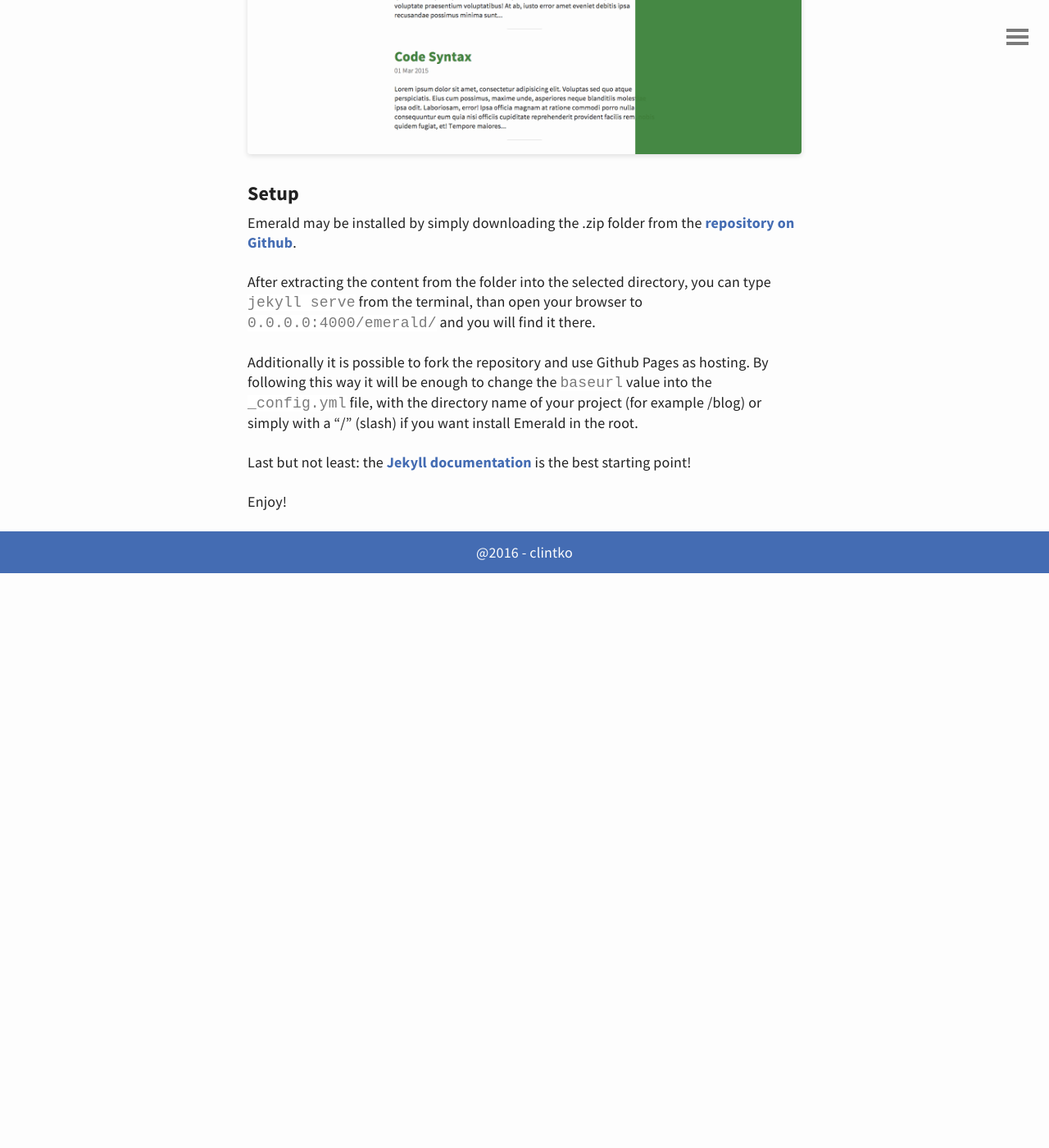
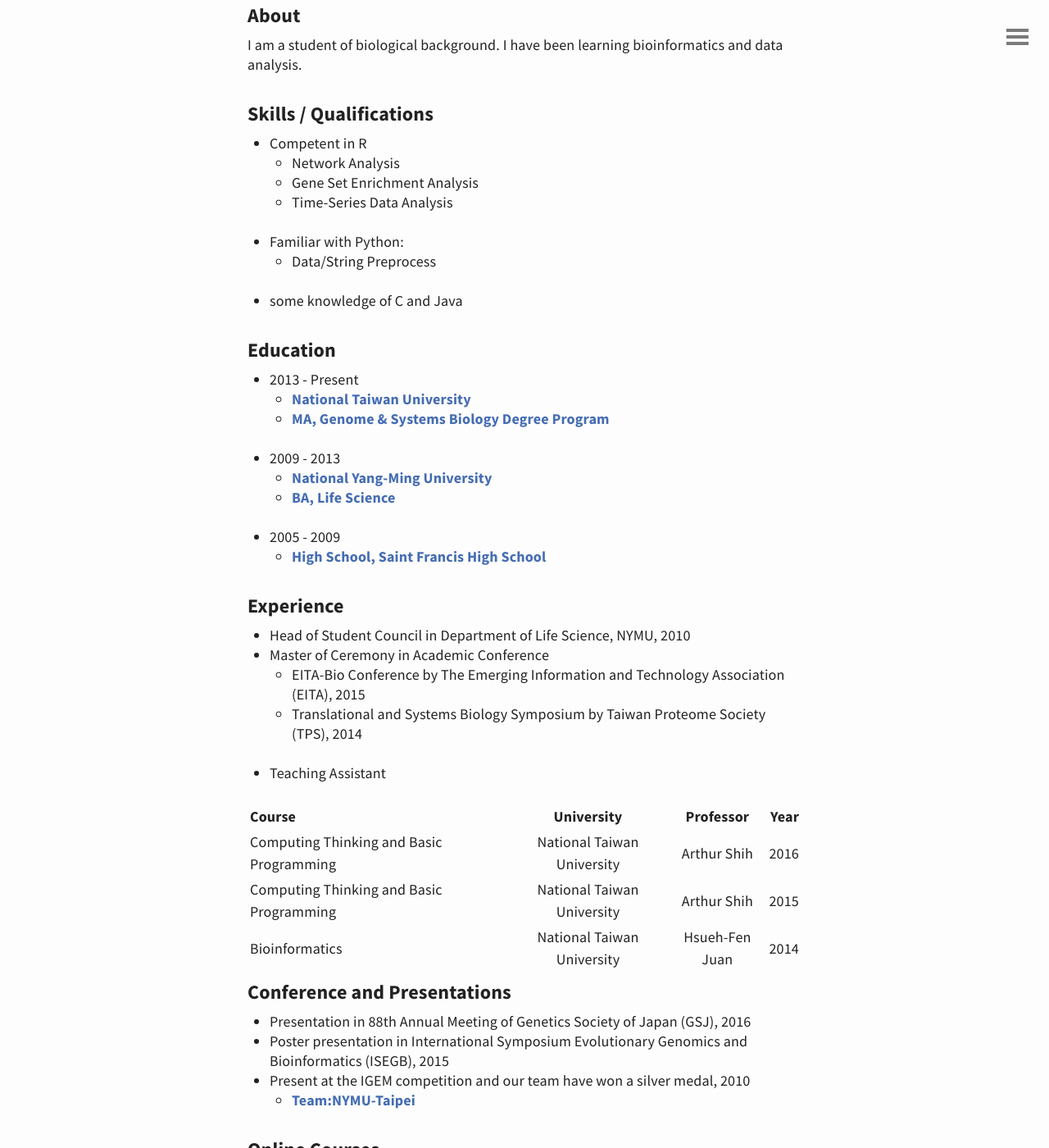
Before and after one commit to clintko/blogv2, a Jekyll site: the page built from about.md, in a window 1280 px wide and 1400 px high, scrolled down 834 px. Shown: the whole window at 82% size. Built offline with Jekyll 4.4.1, drawn with Linux system fonts in a browser that asks for light colours; before the commit the page ends 1533 px from its top, so only the background shows below that; some of the changed text lies outside the part shown.

Commit message:
upload my photo and about.md

```diff
--- a/about.md
+++ b/about.md
@@ -1,24 +1,93 @@
 ---
 layout: page
-title: About clintko/blogv2
+title: About Me
 ---
-## About
-This my second version of blog, forked from [KingFelix/emerald](https://github.com/KingFelix/emerald), which is a great start for making your own website.
+# Biography
 
-## About
-Emerald is a minimal theme created for Jekyll. The main purpose of Emerald is to provide a clear theme for those who want a blog ready to use, focused on the content and mobile-first.
+**Kuei-Yueh Ko (Clinton Ko)**
 
-For further details on Emerald, please visit the [repository on Github](https://github.com/KingFelix/emerald/).
+<img src="https://raw.githubusercontent.com/clintko/blog/gh-pages/img/clintko03_02.png" width="334" height="446" />
 
-![Emerald](img/Emerald01.png "Emerald")
+### About
+I am a student of biological background. I have been learning bioinformatics and data analysis.
 
-### Setup
-Emerald may be installed by simply downloading the .zip folder from the [repository on Github](https://github.com/KingFelix/emerald/archive/master.zip).
+### Skills / Qualifications
+- Competent in R
+	- Network Analysis
+	- Gene Set Enrichment Analysis
+	- Time-Series Data Analysis
+- Familiar with Python:
+	- Data/String Preprocess
+- some knowledge of C and Java
 
-After extracting the content from the folder into the selected directory, you can type ``jekyll serve`` from the terminal, than open your browser to ``0.0.0.0:4000/emerald/`` and you will find it there.
+### Education
+- 2013 - Present
+	- [National Taiwan University](http://www.ntu.edu.tw/)
+	- [MA, Genome & Systems Biology Degree Program](http://gsb.lifescience.ntu.edu.tw/)
+- 2009 - 2013
+	- [National Yang-Ming University](http://web.ym.edu.tw/bin/home.php)
+	- [BA, Life Science](http://dls.ym.edu.tw/)
+- 2005 - 2009
+	- [High School, Saint Francis High School](http://www.sfh.tp.edu.tw/)
 
-Additionally it is possible to fork the repository and use Github Pages as hosting. By following this way it will be enough to change the ``baseurl`` value into the ``_config.yml`` file, with the directory name of your project (for example /blog) or simply with a "/" (slash) if you want install Emerald in the root.
+### Experience
+- Head of Student Council in Department of Life Science, NYMU, 2010
+- Master of Ceremony in Academic Conference
+	- EITA-Bio Conference by The Emerging Information and Technology Association (EITA), 2015
+	- Translational and Systems Biology Symposium by Taiwan Proteome Society (TPS), 2014
+- Teaching Assistant
 
-Last but not least: the [Jekyll documentation](http://jekyllrb.com) is the best starting point!
+| Course                                   | University                 | Professor      | Year |
+|:---------------------------------------- |:--------------------------:|:--------------:|-----:|
+| Computing Thinking and Basic Programming | National Taiwan University | Arthur Shih    | 2016 |
+| Computing Thinking and Basic Programming | National Taiwan University | Arthur Shih    | 2015 |
+| Bioinformatics                           | National Taiwan University | Hsueh-Fen Juan | 2014 |
 
-Enjoy!
+### Conference and Presentations
+- Presentation in 88th Annual Meeting of Genetics Society of Japan (GSJ), 2016
+- Poster presentation in International Symposium Evolutionary Genomics and Bioinformatics (ISEGB), 2015
+- Present at the IGEM competition and our team have won a silver medal, 2010
+	- [Team:NYMU-Taipei](https://2010.igem.org/Team:NYMU-Taipei/Team)
+
+### Online Courses
+
+| Year | Course                                 | University                          | Grade | Time Span |
+| ---- |:--------------------------------------:|:-----------------------------------:|:-----:|-----------:|
+| 2016 | Data Science Toolbox                   | Johns Hopkins University, Coursera  | 96.0% |  4 Weeks |
+| 2015 | English Composition I                  | Duke University, Coursera           | 88.4% |  9 Weeks |
+| 2015 | Matrix Algebra and Linear Models       | HarvardX, Edx                       | 86.0% |  2 Weeks |
+| 2015 | Statistics and R for the Life Sciences | HarvardX, Edx                       | 98.0% |  4 Weeks |
+| 2014 | Massively Multivariable <br> Open Online Calculus Course  | The Ohio State University, Coursera | 90.0% | 6 Weeks |
+| 2014 | Algorithmic Thinking                   | Rice University, Coursera           | 96.8% |  8 Weeks |
+| 2014 | Principles of Computing                | Rice University, Coursera           | 94.3% |  8 Weeks |
+| 2013 | Calculus One                           | The Ohio State University, Coursera | 95.6% | 16 Weeks |
+
+### Test Scores
+
+- TOEFL
+
+| Reading   | Listening | Speaking  | Writing  | Total |
+|:---------:|:---------:|:---------:|:--------:|------:|
+|    30     |    26     |    22     |    25    |  103  |
+
+<br>
+
+- GRE
+
+| Verbal    | Quantitative | Writing |
+|:---------:|:------------:|:-------:|
+|   144     |    167       |   3     |
+
+
+### Hobbies
+- Cocktail
+- Violin
+- [Data Analysis](https://clintko.github.io/BlogDataAnalysis/)
+
+I have learned piano since I was small. Playing music help me to relieve pressure. I start to learn violin when I was senior in university. I have joined in a student orchestra and we performed together annually. Besides violin, I love to make cocktail. It is interesting to explore the mixology and share my work with my friends. I often hold small cocktail parties and invite lab members to my home.
+
+
+### Contact
+- Email: clint00724@gmail.com
+- [Facebook](https://www.facebook.com/clinton.ko.5)
+- [LinkedIn](https://tw.linkedin.com/in/kuei-yueh-clinton-ko-35b06a119)
```
Also changed, not shown: img/clintko03_02.png (added).
